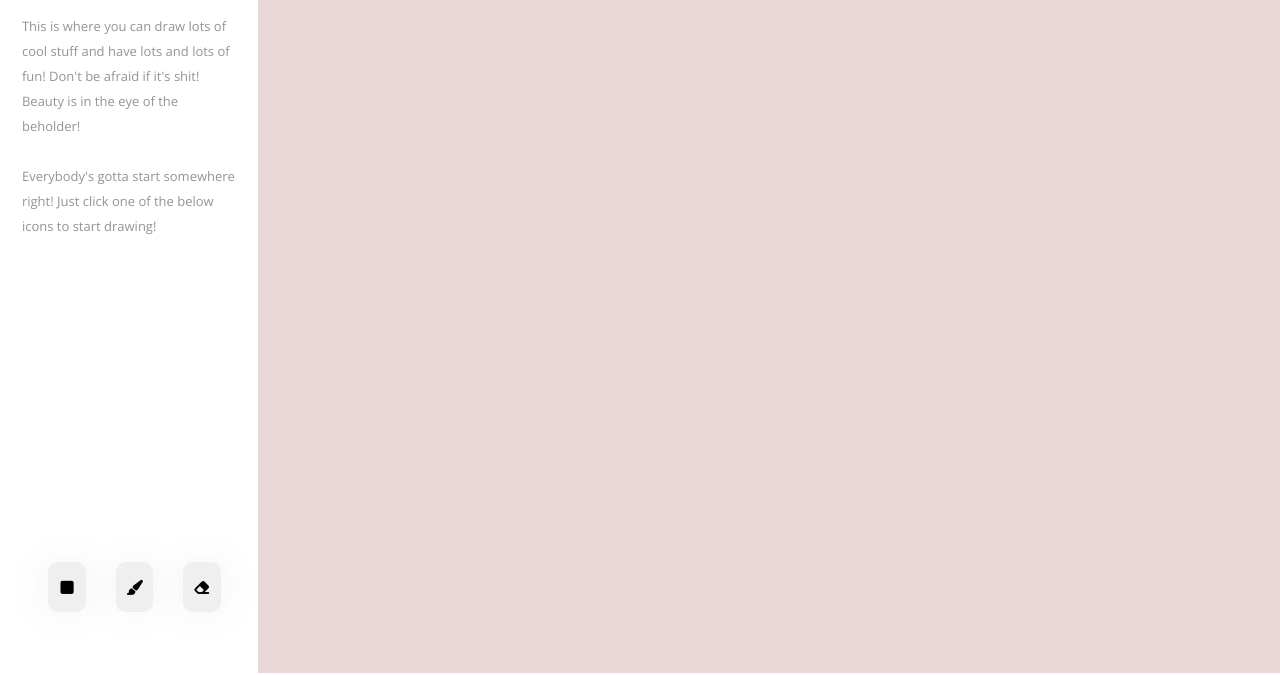
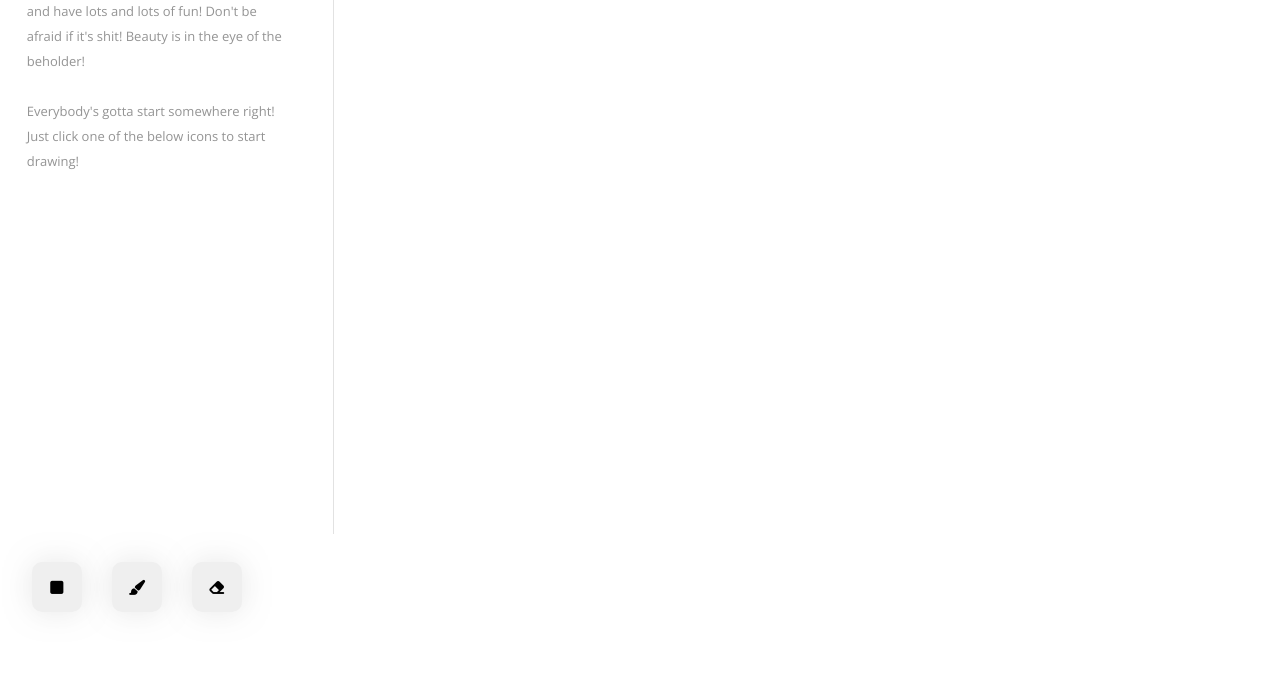
Before and after one commit to liam9408/Canvas, a plain HTML site: page index.html in a window 1280 px wide. Shown: the part 226-901 px from the top of the page. Drawn offline with nearby package versions, Linux system fonts and the light colour scheme; a script that the page names is missing.

Commit message:
fixed some sizing problems

```diff
--- a/assets/javascript/init.js
+++ b/assets/javascript/init.js
@@ -1,4 +1,4 @@
-currentFunction = new DrawingRectangle(contextReal,contextDraft);
+currentFunction = new PaintFunction(contextReal,contextDraft);
 
 $('#drawing-line').on('click', function(){
     currentFunction = new DrawingLine(contextReal,contextDraft)
--- a/assets/javascript/main.js
+++ b/assets/javascript/main.js
@@ -8,11 +8,11 @@ let count = 0;
 for (var i = 0; i < button.length; i++) {
   $(button[i]).on("click", function() {
     if (count % 2 === 0) {
-      $(`#${event.target.id}`).css("background-color", "skyblue");
+      $(`#${event.target.id}`).css("background-color", "deepskyblue");
       count++;
     } else if (count % 2 !== 0) {
       $(`#${event.target.id}`).css("background-color", "white");
-      currentFunction = new DrawingRectangle(contextReal, contextDraft);
+      currentFunction = new PaintFunction(contextReal, contextDraft);
       count++;
     }
   });
@@ -43,7 +43,7 @@ $('#drawing-line').mouseover(function() {
 $('#eraser').mouseover(function() {
     $('#title').html('Erase that shit! Now!')
     $('#body').html(`Here's your second chance. Don't waste it!`)
-    $('this').mouseleave(function() {
+    $(this).mouseleave(function() {
         $('#title').html('Hello World! <br> Welcome to Paint!')
         $('#body').html(`This is where you can draw lots of cool stuff and have lots and lots of fun! Don't be afraid if it's shit! Beauty is in the eye of the beholder! <br> <br> Everybody's gotta start somewhere right! Just click one of the below icons to start drawing!`)
     })
--- a/assets/stylesheets.css
+++ b/assets/stylesheets.css
@@ -48,23 +48,26 @@ SETUP
     position:absolute;
     top:0px;
     bottom:0px;
-    left:20%;
+    left:26%;
     right:0px;
 }
 
 #canvas-container {
-    width: 80%;
+    width: 75%;
     height: 870px;
     display: flex;
     align-items: flex-end;
+    justify-content: flex-end;
 }
 
-#canvas-draft{
-    background-color: rgba(197, 149, 149, 0.363);
+#canvas-draft {
+    /* background-color: rgba(197, 149, 149, 0.301); */
+    background-color: rgba(255, 255, 255, 0)
 }
 
+
 .left {
-    width: 20%;
+    width: 25%;
     height: 830px;
     display: flex;
     justify-content: space-between;
@@ -73,11 +76,11 @@ SETUP
 }
 
 .vl {
-    border-left: 1px solid rgb(228, 228, 228);
+    border-left: 1.5px solid rgb(226, 226, 226);
     height: 90vh;
     position: absolute;
     top: 5%;
-    left: 20%;
+    left: 26%;
     margin-left: 0px;
   }
 
@@ -88,18 +91,19 @@ BUTTONS
 */
 
 .buttons {
-    width: 80%;
+    width: 85%;
     display: flex;
     flex-direction: row;
     align-items: center;
+    justify-content: flex-start;
     background-color: white;
 }
 
 .button {
     width: 50px;
     height: 50px;
-    margin-right: 15px;
-    margin-left: 15px;
+    margin-right: 30px;
+    /* margin-left: 15px; */
     border-radius: 10px;
     border: none;
     font-size: 15px;
@@ -113,6 +117,9 @@ BUTTONS
     background-color: DEEPSKYBLUE;
 }
 
+.fa {
+    color: black;
+}
 
 /*
 ===================================================================
--- a/index.html
+++ b/index.html
@@ -16,22 +16,22 @@
 
 <div class="left">
     <div class="text-container">
-        <h5 id="label" class="text-title">CAN / VAS</h5>
+        <h5 id="label" class="text-title">01. CANVAS</h5>
         <h1 id="title" class="text-title">Hello World! <br> Welcome to Paint!</h1>
         <p id="body" class="text-body">This is where you can draw lots of cool stuff and have lots and lots of fun! Don't be afraid if it's shit! Beauty is in the eye of the beholder! <br> <br> Everybody's gotta start somewhere right! Just click one of the below icons to start drawing!</p>
     </div>
     <div class="buttons">
         <button class="button fa fa-square" id="drawing-rectangle"></button>
         <button class="button fa fa-paint-brush" id="drawing-line"></button>
-        <button class="button fas fa-eraser" id="eraser"></button>
+        <button class="button fa fa-eraser" id="eraser"></button>
     </div>
 </div>
 
 <div class="vl"></div>
 
 <div id="canvas-container">
-    <canvas id="canvas-real" class="canvas" width='1340px' height='897px' style='border:2px white solid'></canvas>
-    <canvas id="canvas-draft" class="canvas" width='1340px' height='897px' style='border:2px white solid'></canvas>
+    <canvas id="canvas-real" class="canvas" width='1250px' height='897px' style='border:2px transparent solid'></canvas>
+    <canvas id="canvas-draft" class="canvas" width='1250px' height='897px' style='border:2px transparent solid'></canvas>
 </div>
 
 
```
